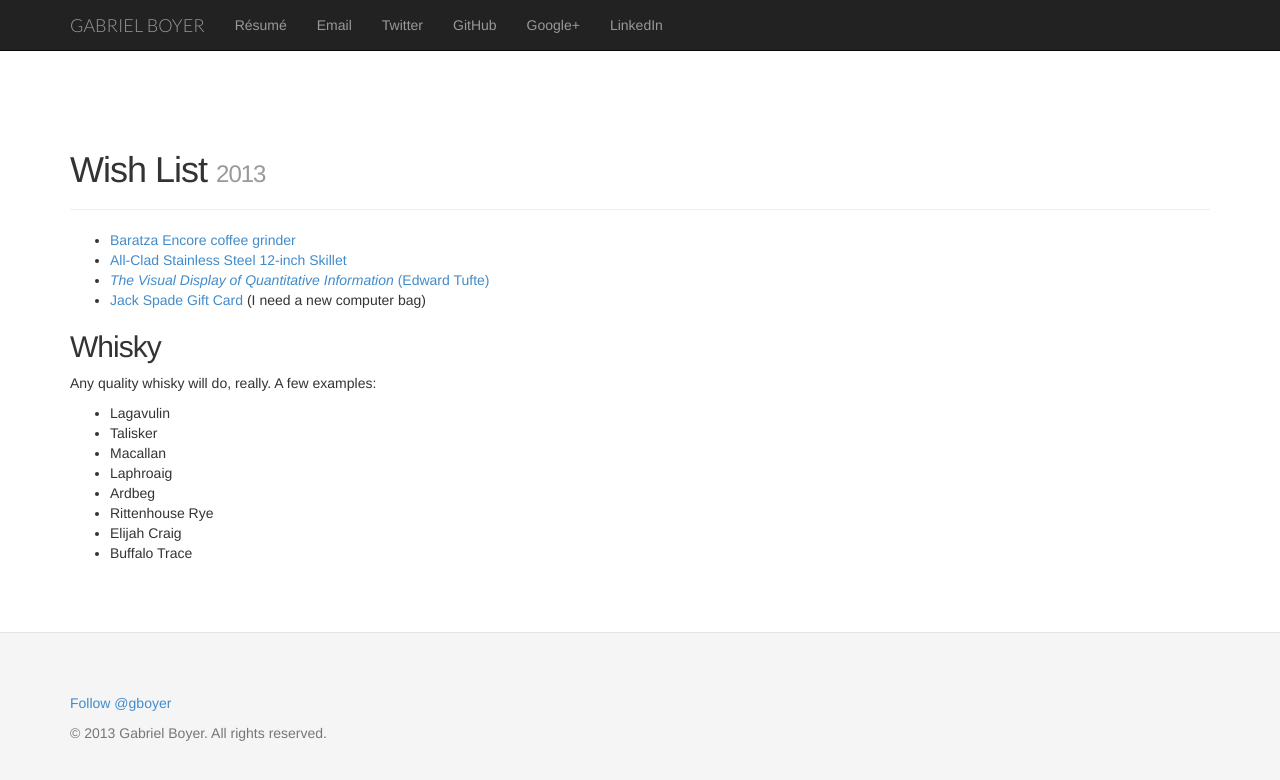
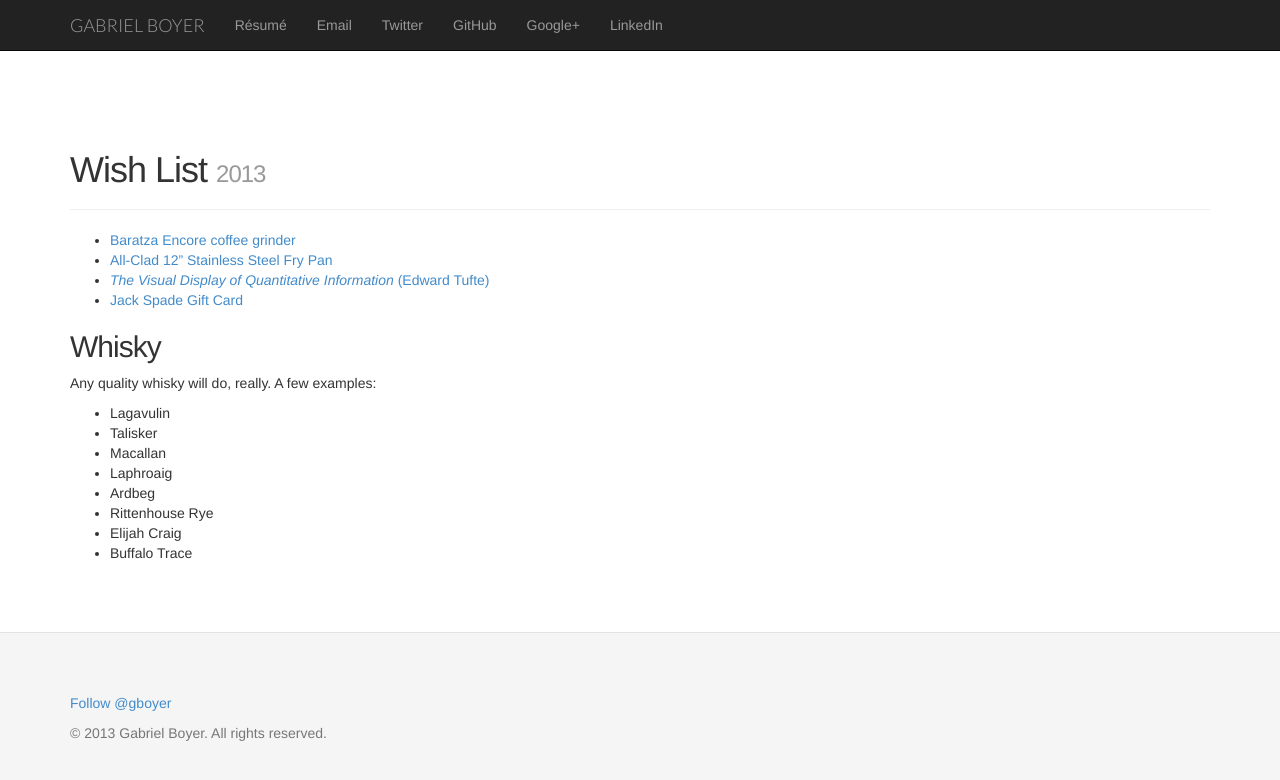
Before and after one commit to gabe/gabe.github.com, a Jekyll site: the page built from wishlist.md, in a window 1280 px wide. Shown: the top 780 px of the page. Built offline with Jekyll 4.4.1, drawn with Linux system fonts in a browser that asks for light colours; nearby versions of some CDN libraries; comment, search, counter and statistics services are not loaded.

Commit message:
Update skillet item on wishlist

```diff
--- a/wishlist.md
+++ b/wishlist.md
@@ -8,9 +8,9 @@
 </div>
 
 - [Baratza Encore coffee grinder][1]
-- [All-Clad Stainless Steel 12-inch Skillet][2]
+- [All-Clad 12" Stainless Steel Fry Pan][2]
 - [_The Visual Display of Quantitative Information_ (Edward Tufte)][3]
-- [Jack Spade Gift Card][4] (I need a new computer bag)
+- [Jack Spade Gift Card][4]
 
 ## Whisky
 
```
